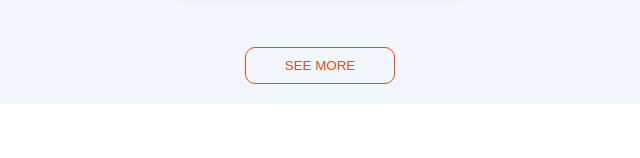
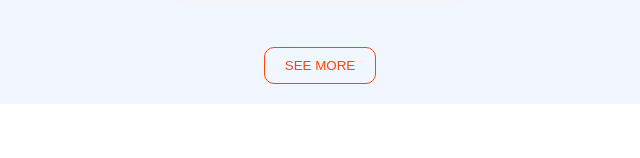
Before and after one commit to sairamdondapatii/HTML-CSS-JAVASCRIPT, a plain HTML site: page Assignment-6/p2.html in a window 1280 px wide. Shown: the part 852-1010 px from the top of the page, 320-960 px from the left. Drawn offline with Linux system fonts and the light colour scheme.

Commit message:
HTML-CSS-ASSIGNMENT-6

```diff
--- a/Assignment-6/p2.html
+++ b/Assignment-6/p2.html
@@ -24,8 +24,7 @@
             padding-top: 20px;
         }
         .main-container>.btn{
-            margin: auto;
-            width: 150px;
+           text-align: center;
             padding: 20px;
         }
         .btn>button{
@@ -35,7 +34,6 @@
             border: 1px solid orangered;
             border-radius: 10px;
             color: orangered;
-            width: 100%;
         }
         .sub-container{
             display: flex;
```
